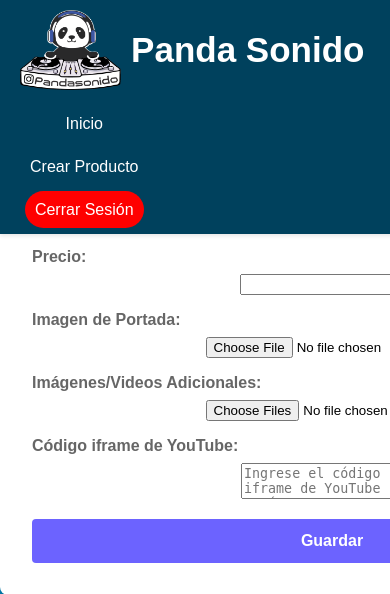
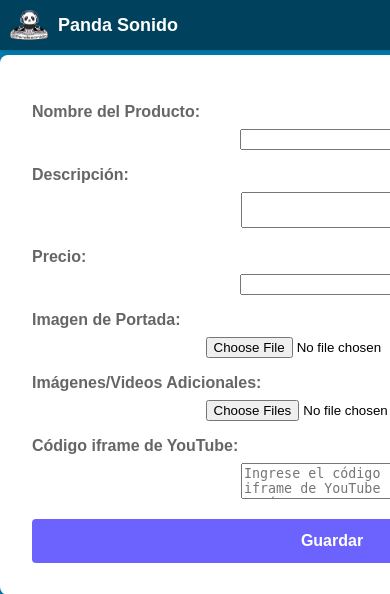
Before and after one commit to JoseJan21/Catalogo-de-productos, a PHP site: page /public/crear_producto.php in a window 390 px wide; the page is wider, and only the part inside the window is pictured. Shown: the top 594 px of that part. Run offline with PHP 8.4, Linux system fonts and the light colour scheme; the visitor is signed in with stand-in values (Sample User, id 1).

Commit message:
header 2

```diff
--- a/css/styles.css
+++ b/css/styles.css
@@ -163,6 +163,59 @@ nav ul li a:hover {
 @media (max-width: 1000px) {
     .galeria {
         grid-template-columns: repeat(1, minmax(0, 1fr));
+    }
+    header {
+        flex-direction: column; /* Cambia a diseño vertical */
+        align-items: flex-start;
+        padding: 10px;
+    }
+
+    .logo {
+        height: 30px;
+    }
+
+    .logo-nombre h1 {
+        font-size: 18px;
+    }
+
+    /* Menú desplegable */
+    nav {
+        width: 100%;
+        display: none; /* Oculta el menú por defecto */
+        flex-direction: column; /* Ordena en columna */
+    }
+
+    nav.active {
+        display: flex; /* Muestra el menú al hacer clic en el ícono */
+    }
+
+    nav ul {
+        flex-direction: column;
+        gap: 10px; /* Espaciado vertical entre los links */
+        width: 100%;
+        text-align: left;
+    }
+
+    nav ul li a {
+        font-size: 18px;
+        padding: 10px 20px;
+        width: 100%;
+    }
+
+    /* Ícono hamburguesa */
+    .menu-toggle {
+        display: flex;
+        align-items: center;
+        justify-content: center;
+        background-color: transparent;
+        border: none;
+        color: #ffffff;
+        font-size: 24px;
+        cursor: pointer;
+    }
+
+    .menu-toggle:focus {
+        outline: none;
     }
 }
 
@@ -369,105 +422,6 @@ form button[type="submit"]:hover {
     background-color: #5548c8;
 }
 
-
-/* Responsivo */
-
-@media (max-width: 768px) {
-    /* Para dispositivos móviles */
-    .galeria video {
-        max-width: 100%; /*En móviles, las imágenes y videos ocupan todo el ancho */
-        margin: 0 auto 10px;
-    }
-
-    /* Estilos para pantallas grandes */
-    .detalle-producto .descripcion {
-        flex-direction: row;
-        text-align: left;
-        margin-top: 90px;
-        margin-bottom: 90px;
-    }
-
-    .detalle-producto .descripcion img {
-        border-radius: 80px;
-        padding: 30px;
-    }
-
-    .detalle-producto .descripcion p {
-        flex: 1;
-        font-size: 20px;
-        padding: 30px;
-
-    }
-    .detalle-producto .descripcion h1 {
-        font-size: 40px;
-        padding: 30px;
-    }
-    .detalle-producto .descripcion span{
-        font-size: 55px;
-        padding: 30px;
-
-    }
-
-    .presentacion-negocio {
-        flex-direction: column;
-        text-align: center;
-    }
-    .contenido-presentacion {
-        max-width: 100%;
-        margin-bottom: 20px;
-    }
-    .imagen-presentacion img {
-        max-width: 100%;
-    }
-    .presentacion-negocio {
-        padding: 50px;
-    }
-    .contacto-redes{
-        gap: 62px;
-    }
-    .catalogo{
-        padding: 0px;
-    }
-    .header {
-        height: 100px;
-    }
-    .logo-nombre h1{
-        font-size: 35px;
-    }
-    .logo{
-        height: 80px;
-    }
-    .btn-editar{
-        padding: 30px 70px;
-        font-size: 50px;
-        border-radius: 30px;
-        margin-right: 30px;
-        margin-left: 30px;
-    }
-    .btn-eliminar{
-        padding: 30px 70px;
-        font-size: 50px;
-        border-radius: 30px;
-    }
-
-     /* Ajuste para dispositivos móviles */
-     .header-container {
-        flex-direction: column;
-        align-items: center;
-        text-align: center;
-    }
-    .logo-nombre {
-        margin-bottom: 10px;
-    }
-    nav ul {
-        flex-direction: column;
-        margin-top: 10px;
-    }
-    nav ul li {
-        margin: 5px 0;
-    }
-}
-
 .cerrar-sesion{
     background-color: #f00;
     border-radius: 40px;
--- a/public/header.php
+++ b/public/header.php
@@ -22,8 +22,14 @@
             <ul>
                 <li><a href="../public/home.php">Inicio</a></li>
                 <?php if (isset($_SESSION['usuario_id'])): ?>
-                    <li><a href="../public/crear_producto.php">Crear Producto</a></li>
-                    <!-- <li><a href="../public/crear_usuario.php">Crear Usuario</a></li> Enlace a crear usuario -->
+                    <!-- Menú desplegable -->
+                    <li class="dropdown">
+                        <a href="#" class="dropbtn">Opciones</a>
+                        <div class="dropdown-content">
+                            <a href="../public/crear_producto.php">Crear Producto</a>
+                            <!-- <a href="../public/crear_usuario.php">Crear Usuario</a> Enlace a crear usuario -->
+                        </div>
+                    </li>
                     <li><a href="../public/cerrar_sesion.php" class="cerrar-sesion">Cerrar Sesión</a></li>
                 <?php endif; ?>
             </ul>
```
